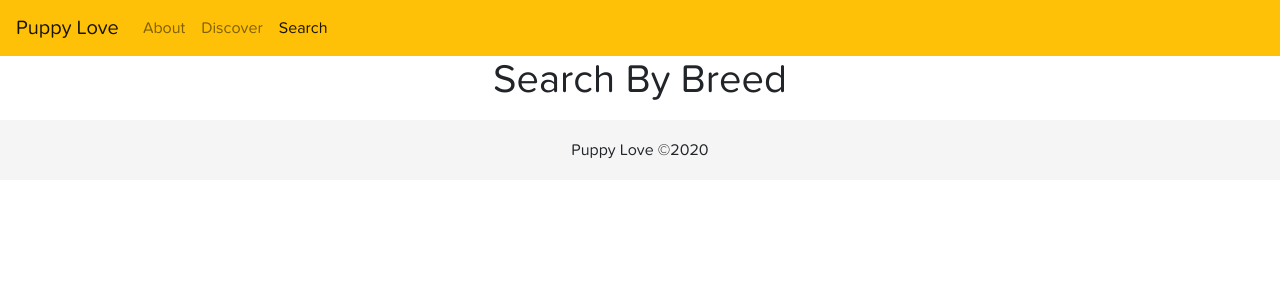
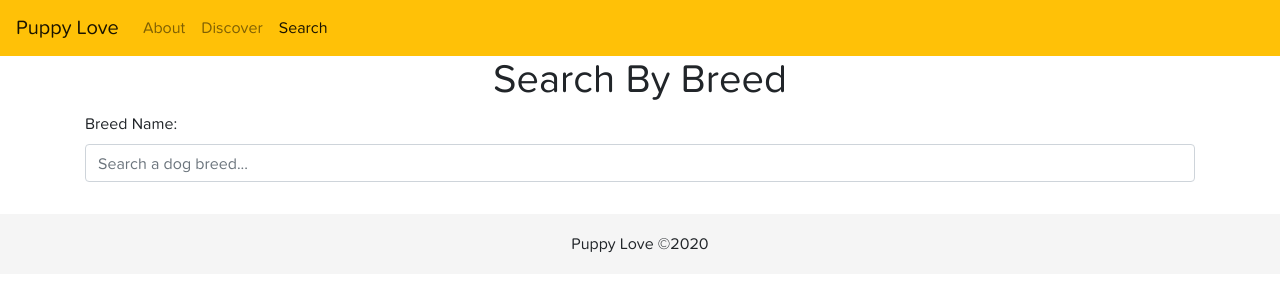
Before and after one commit to rh9891/PuppyLove, a React (Create React App) app: page /search in a window 1280 px wide. Shown: the top 300 px of the page. Built offline with nearby package versions, Linux system fonts and the light colour scheme.

Commit message:
Added functionality for search form.

```diff
--- a/src/components/Form/index.js
+++ b/src/components/Form/index.js
@@ -1,6 +1,21 @@
 import React from "react";
 import "./style.css";
 
-const Form = (props) => <form></form>;
+const Form = (props) => (
+  <form className="search">
+    <div className="form-group">
+      <label htmlFor="breed">Breed Name:</label>
+      <input
+        value={props.search}
+        onChange={props.handleInputChange}
+        name="breed"
+        type="text"
+        className="form-control"
+        placeholder="Search a dog breed..."
+        id="breed"
+      />
+    </div>
+  </form>
+);
 
 export default Form;
```
